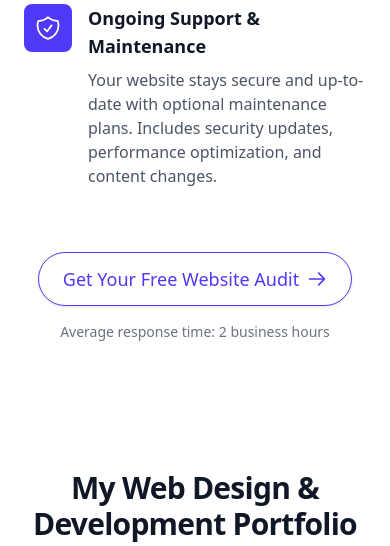
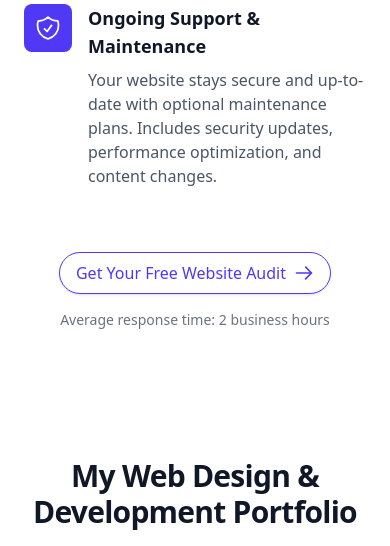
Before and after one commit to wajethii/maina, a PHP site: page / in a window 390 px wide. Shown: the part 1746-2292 px from the top of the page. Run offline with PHP 8.4, Linux system fonts and the light colour scheme.

Commit message:
mobile CTA

```diff
--- a/index.php
+++ b/index.php
@@ -109,7 +109,7 @@ include 'includes/header.php';
 
     <!-- CTA Section -->
     <div class="mt-16 text-center">
-      <a href="mailto:dev@dennismaina.xyz" class="inline-flex items-center rounded-full border px-6 py-3 text-lg font-medium text-indigo-600 shadow-sm hover:bg-indigo-700 hover:text-white focus-visible:outline focus-visible:outline-2 focus-visible:outline-offset-2 focus-visible:outline-indigo-600 transition-colors duration-200" aria-label="Get a free website consultation">
+  <a href="mailto:dev@dennismaina.xyz" class="inline-flex items-center rounded-full border px-4 py-2 text-base font-medium text-indigo-600 shadow-sm hover:bg-indigo-700 hover:text-white focus-visible:outline focus-visible:outline-2 focus-visible:outline-offset-2 focus-visible:outline-indigo-600 transition-colors duration-200 md:px-6 md:py-3 md:text-lg" aria-label="Get a free website consultation">
     Get Your Free Website Audit
     <svg class="ml-2 h-5 w-5" fill="none" viewBox="0 0 24 24" stroke="currentColor">
       <path stroke-linecap="round" stroke-linejoin="round" stroke-width="2" d="M14 5l7 7m0 0l-7 7m7-7H3" />
```
Lines whose indentation alone changed are shown as unchanged.
